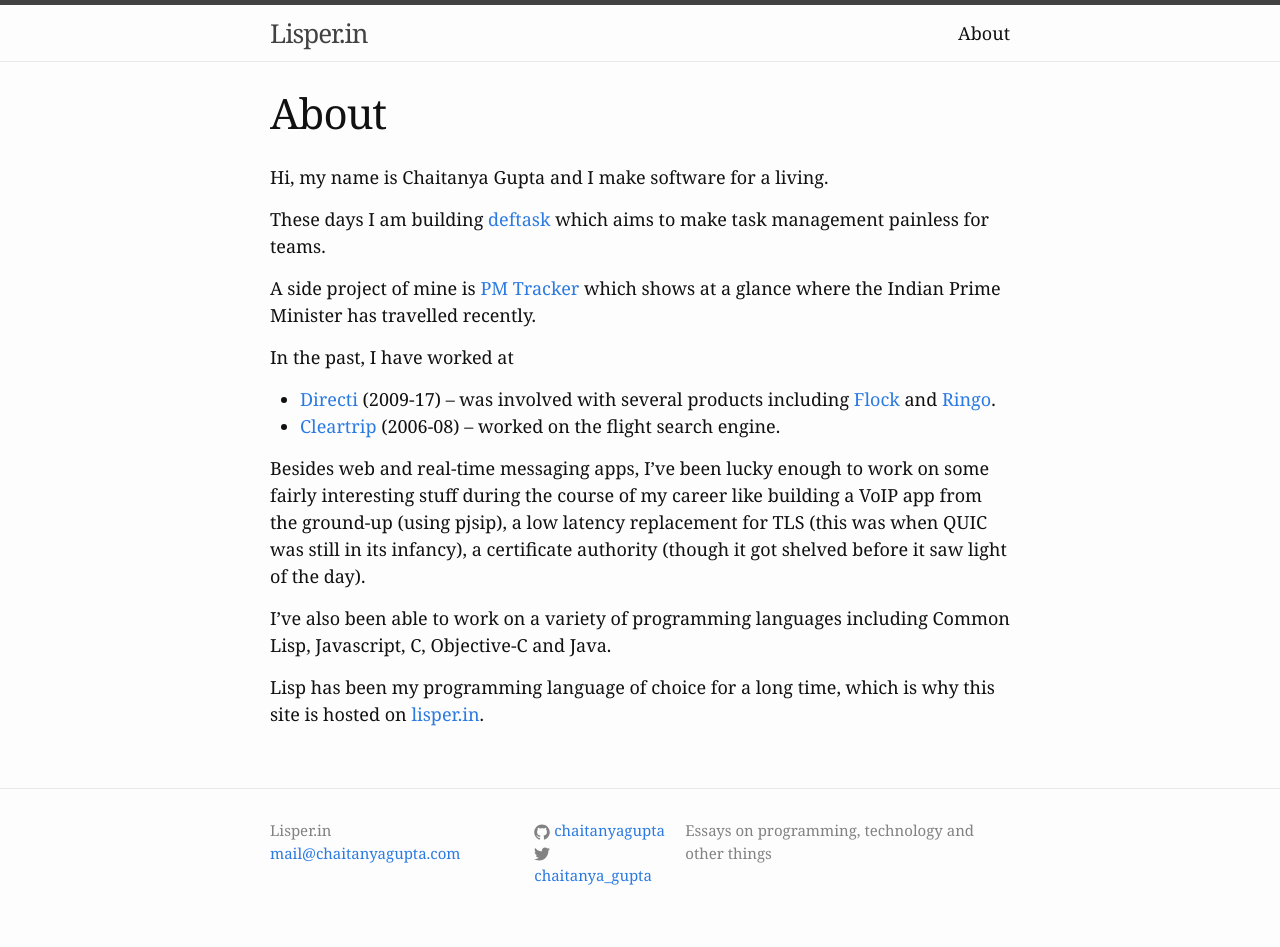
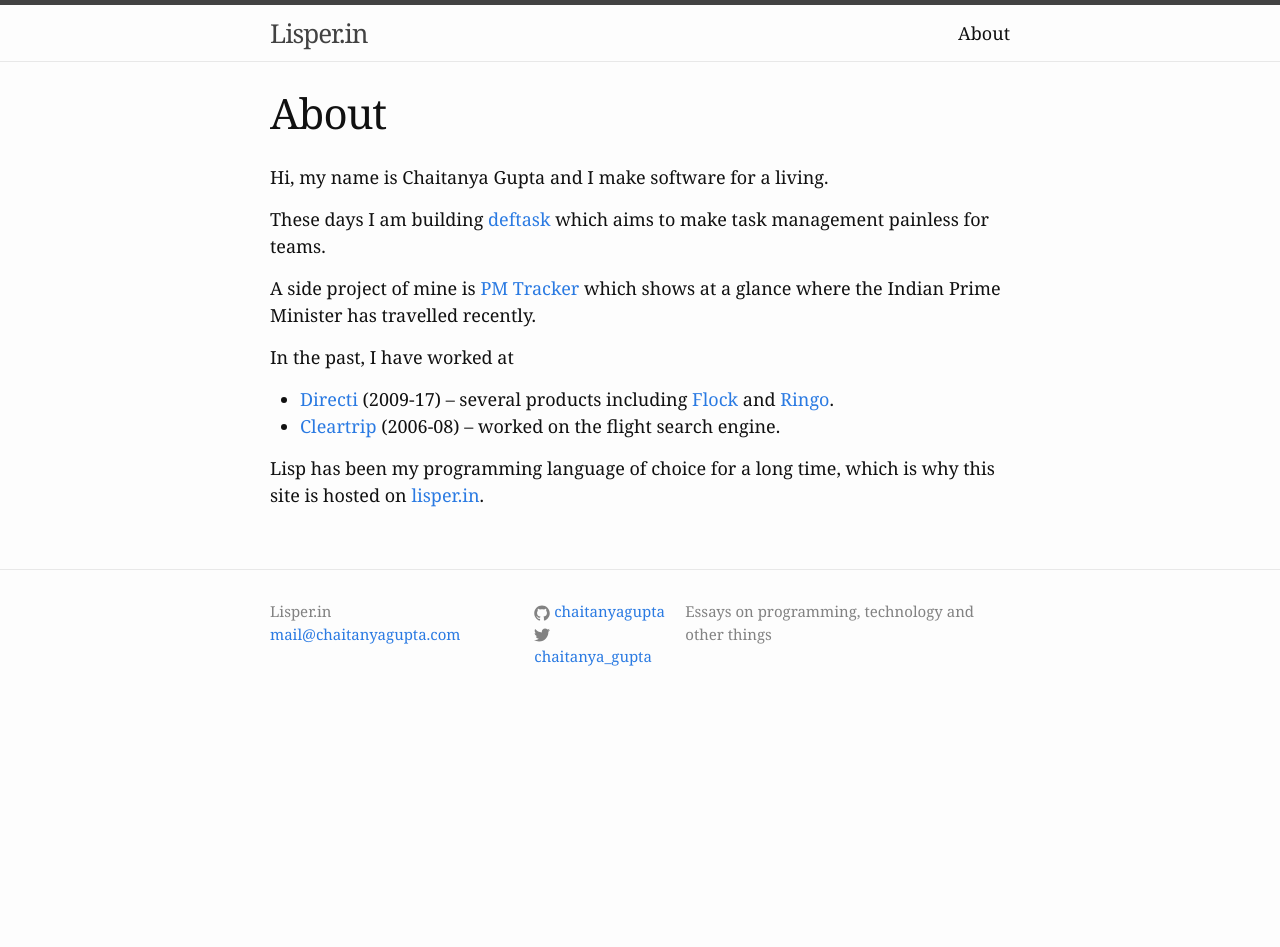
Before and after one commit to lisperin/lisperin.github.io, a Jekyll site: the page built from about.md, in a window 1280 px wide. Built offline with Jekyll 4.4.1, drawn with Linux system fonts in a browser that asks for light colours; after the commit the page ends 900 px from its top, so only the background shows below that.

Commit message:
Update about

```diff
--- a/about.md
+++ b/about.md
@@ -14,17 +14,8 @@
 
 In the past, I have worked at
 
-* [Directi][] (2009-17) -- was involved with several products including [Flock][] and [Ringo][].
+* [Directi][] (2009-17) -- several products including [Flock][] and [Ringo][].
 * [Cleartrip][] (2006-08) -- worked on the flight search engine.
-
-Besides web and real-time messaging apps, I've been lucky enough to work on some
-fairly interesting stuff during the course of my career like building a VoIP app
-from the ground-up (using pjsip), a low latency replacement for TLS (this was
-when QUIC was still in its infancy), a certificate authority (though it got
-shelved before it saw light of the day).
-
-I've also been able to work on a variety of programming languages including
-Common Lisp, Javascript, C, Objective-C and Java.
 
 Lisp has been my programming language of choice for a long time, which is why
 this site is hosted on [lisper.in][].
```
